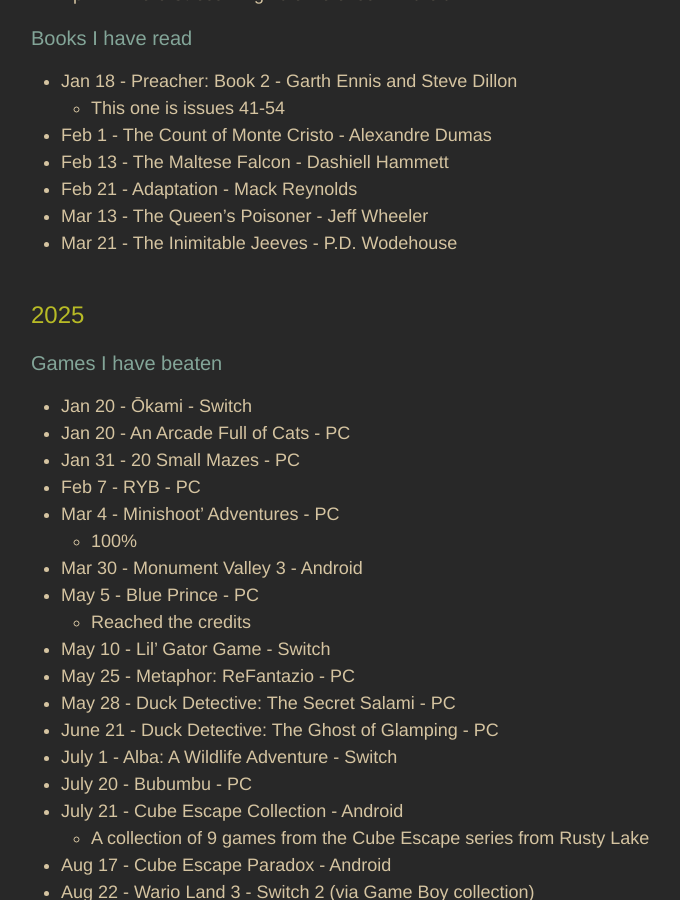
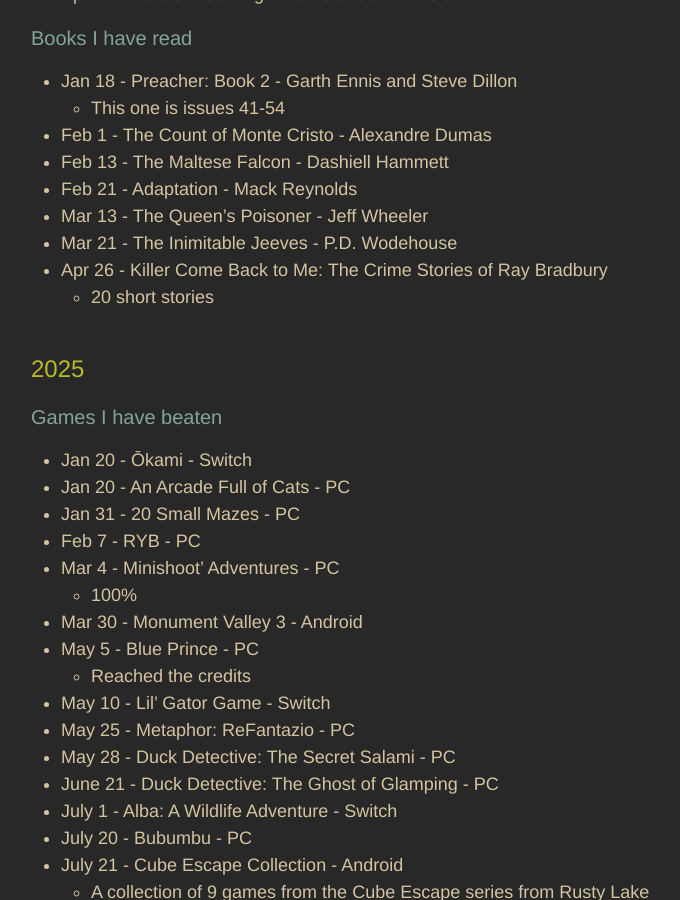
Before and after one commit to adkinsrs/sadkins_site, a Jekyll site: the page built from misc.md, in a window 1280 px wide and 900 px high, scrolled down 821 px. Shown: the whole window, without its empty margins (239-919 px from the left). Built offline with Jekyll 4.4.1, drawn with Linux system fonts in a browser that asks for light colours.

Commit message:
read a book

```diff
--- a/misc.md
+++ b/misc.md
@@ -38,6 +38,8 @@
 * Feb 21 - Adaptation - Mack Reynolds
 * Mar 13 - The Queen's Poisoner - Jeff Wheeler
 * Mar 21 - The Inimitable Jeeves - P.D. Wodehouse
+* Apr 26 - Killer Come Back to Me: The Crime Stories of Ray Bradbury
+  * 20 short stories
 
 ## 2025
 
```
